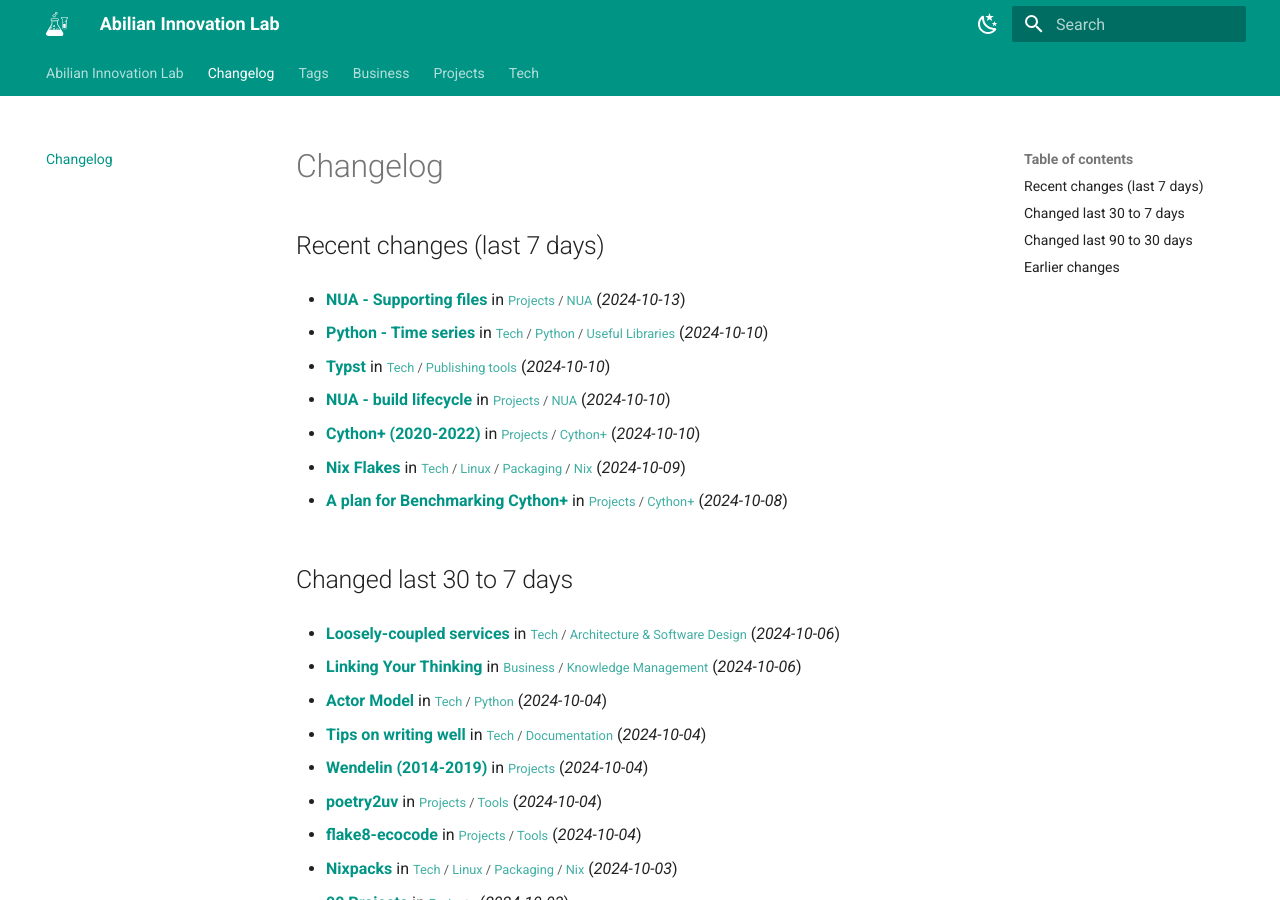
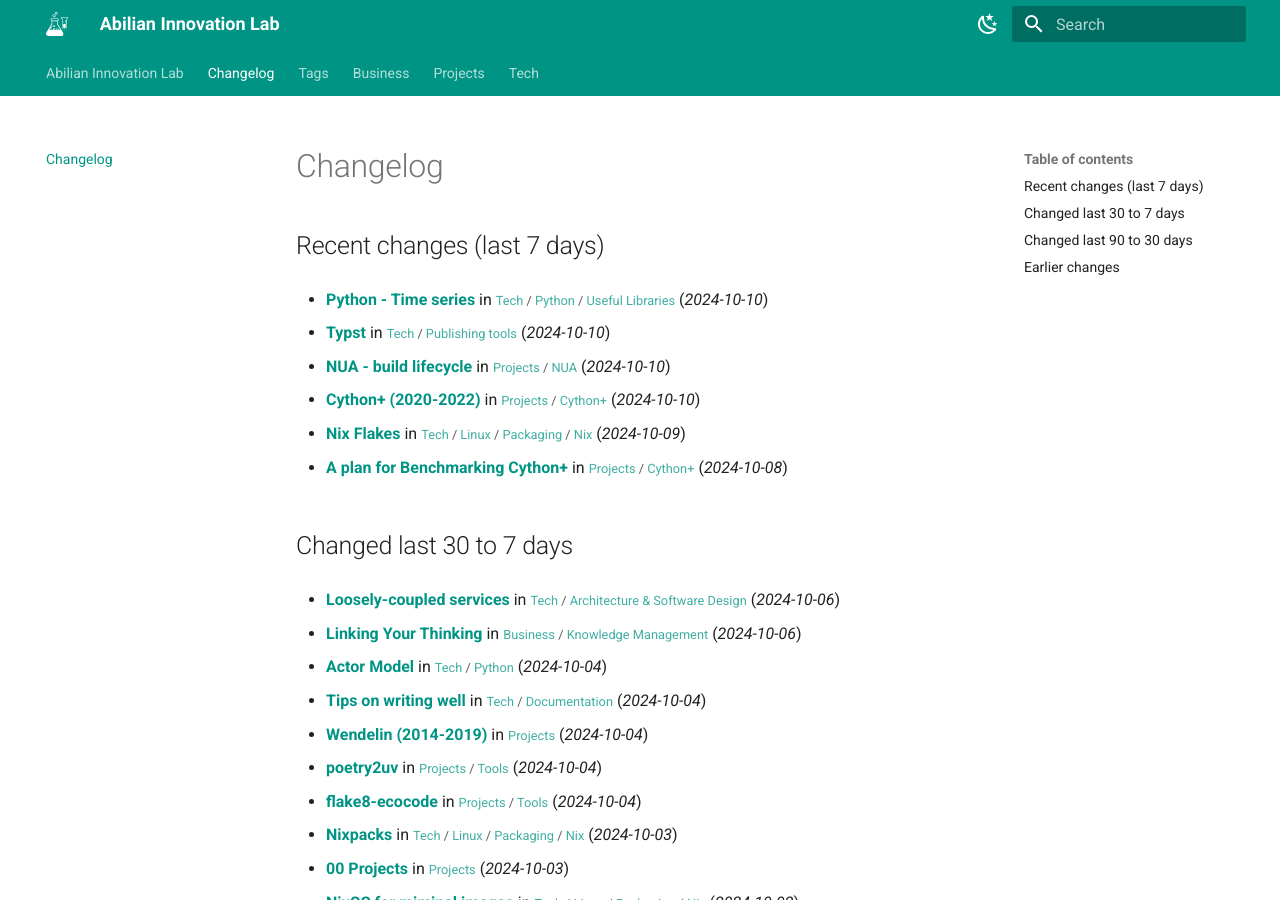
Before and after one commit to abilian/lab.abilian.com, an MkDocs documentation site: the page built from docs/changelog.md, in a window 1280 px wide and 900 px high. Built offline with MkDocs 1.6.1 and Material for MkDocs 9.7.7, drawn with Linux system fonts in a browser that asks for light colours; comment, search, counter and statistics services are not loaded.

Commit message:
Update content

```diff
--- a/docs/changelog.md
+++ b/docs/changelog.md
@@ -1,8 +1,6 @@
 # Changelog
 
 ## Recent changes (last 7 days)
-
-- **[NUA - Supporting files](/Projects/NUA/NUA - Supporting files/)** in <small>[Projects](/Projects/00 Projects/) / [NUA](/Projects/NUA/00 NUA/)</small> (*2024-10-13*)
 
 - **[Python - Time series](/Tech/Python/Useful Libraries/Python - Time series/)** in <small>[Tech](/Tech/00 Technology/) / [Python](/Tech/Python/(Pretty) tables in Python/) / [Useful Libraries](/Tech/Python/Useful Libraries/00 Useful librairies/)</small> (*2024-10-10*)
 
```
